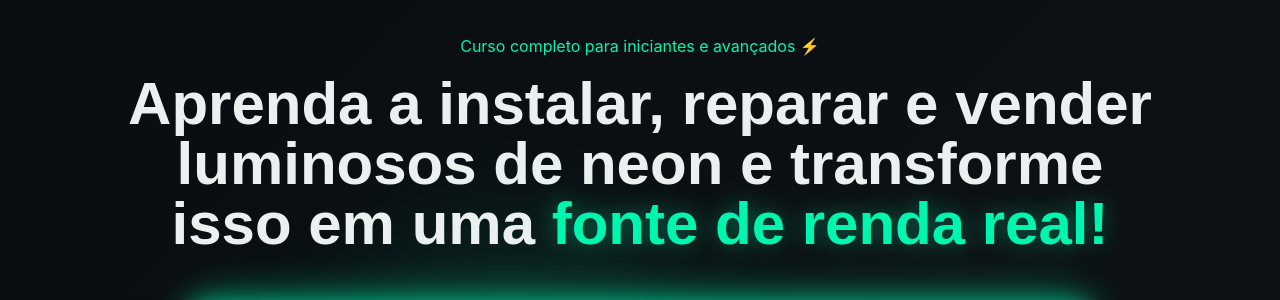
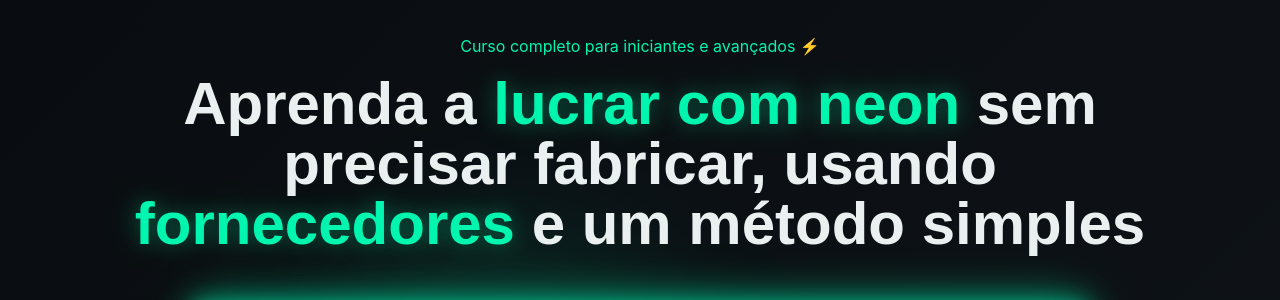
Before and after one commit to MarcusDagostini04/electric-neon-flow, a React (Vite) app: page / in a window 1280 px wide. Shown: the part 228-528 px from the top of the page. Built offline with nearby package versions, Linux system fonts and the light colour scheme.

Commit message:
refactor: mudança no header texto

```diff
--- a/src/components/Hero.tsx
+++ b/src/components/Hero.tsx
@@ -33,10 +33,11 @@ const Hero = () => {
 
         {/* Main Title */}
         <h1 className="font-montserrat font-bold text-3xl md:text-5xl lg:text-6xl leading-tight mb-12 animate-fade-in-up">
-          <span className="text-foreground">
-            Aprenda a instalar, reparar e vender luminosos de neon e transforme isso em uma{" "}
-          </span>
-          <span className="neon-text">fonte de renda real!</span>
+          <span className="text-foreground">Aprenda a {" "}</span>
+          <span className="neon-text">lucrar com neon</span>
+          <span className="text-foreground"> sem precisar fabricar, usando {" "}</span>
+          <span className="neon-text">fornecedores</span>
+          <span className="text-foreground"> e um método simples{" "}</span>
         </h1>
 
         {/* Video Player with Neon Border */}
```
